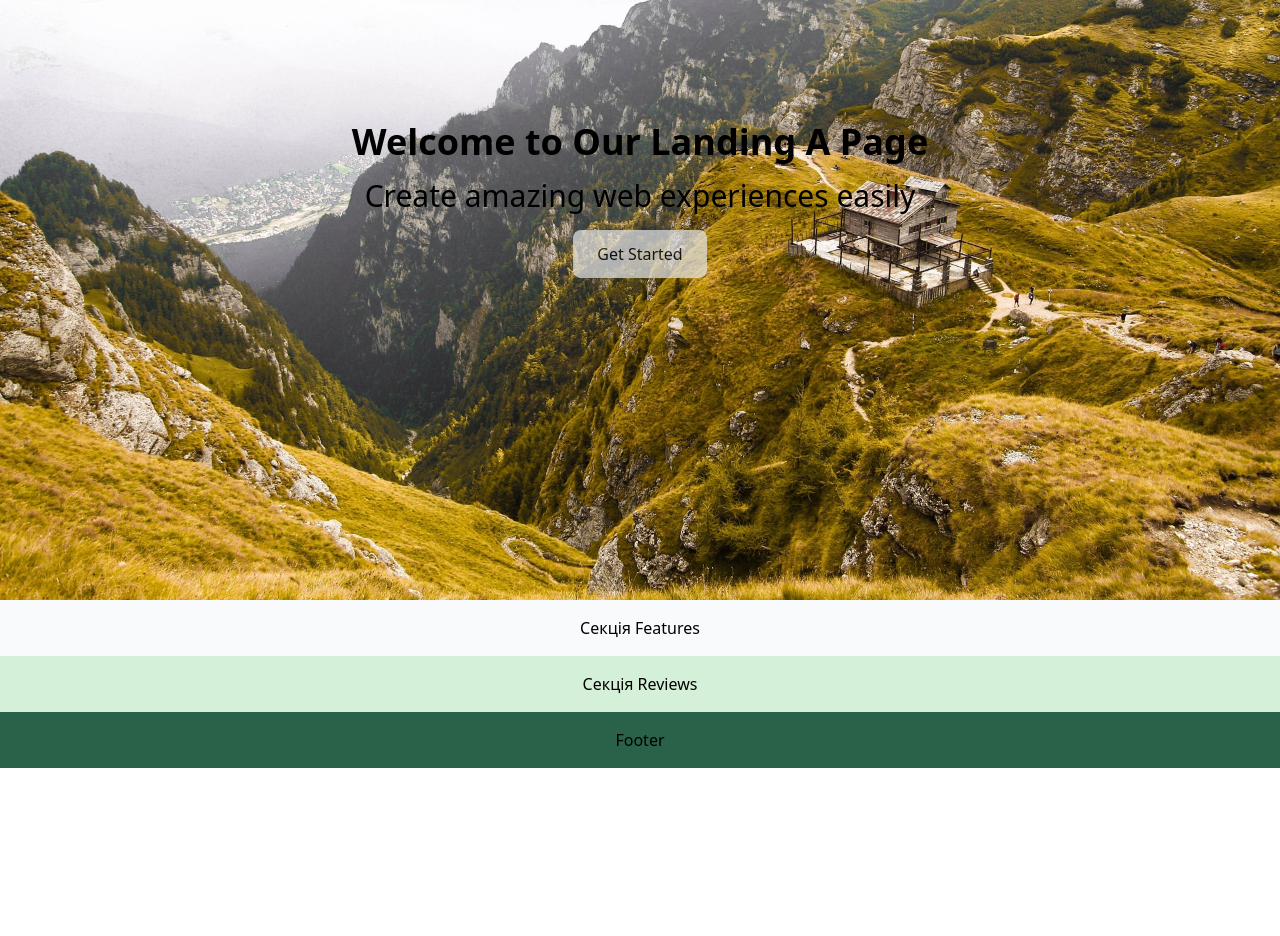
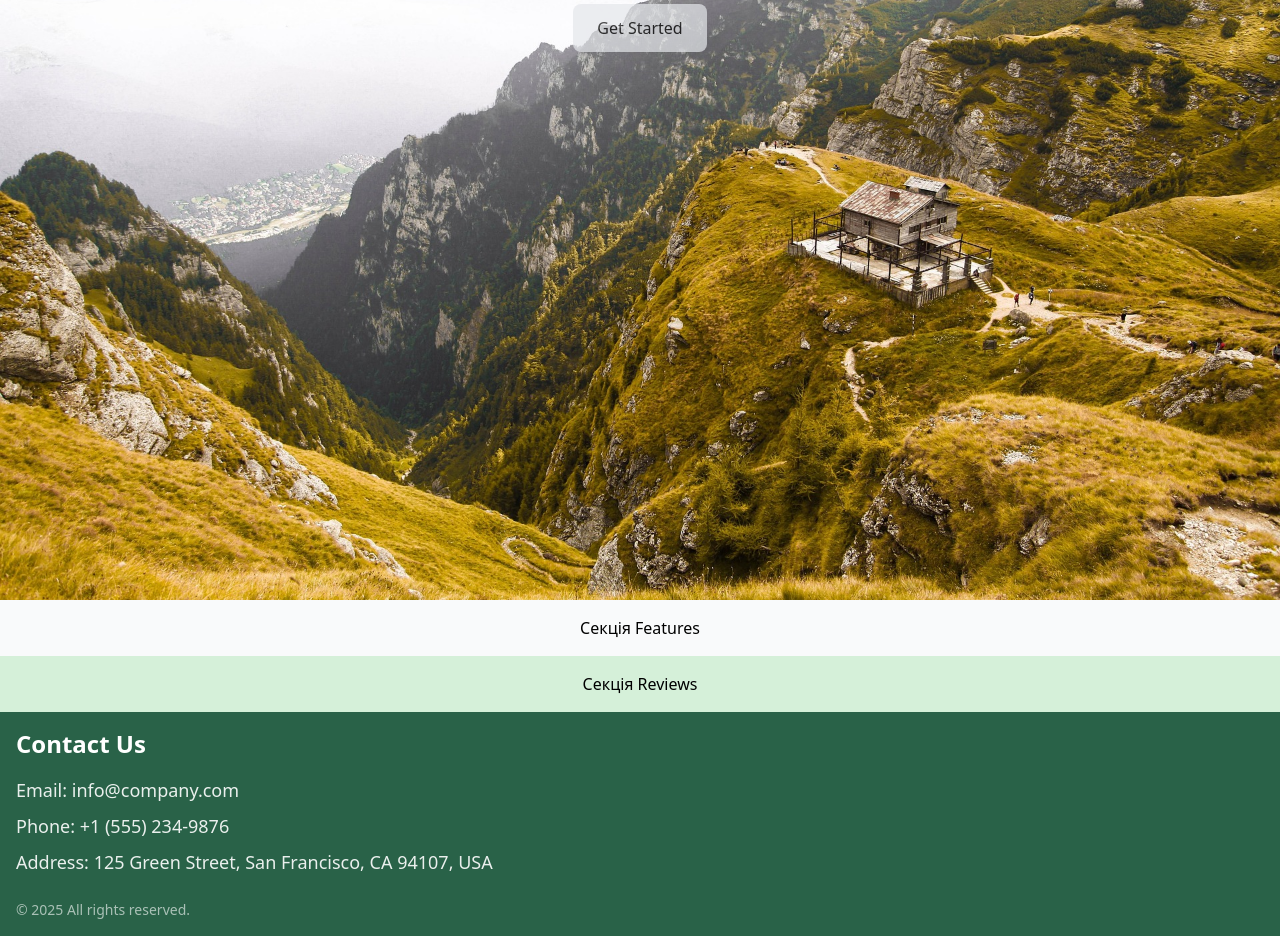
Before and after one commit to opaliienko/landing-factory, a React (Vite) app: page /landing/landingA in a window 1280 px wide. Shown: the part 200-1136 px from the top of the page. Before the commit the page ends 968 px from the top, so only its background shows below. Built offline with nearby package versions, Linux system fonts and the light colour scheme.

Commit message:
Added data to configs, added footer style

```diff
--- a/src/components/sections/Footer.jsx
+++ b/src/components/sections/Footer.jsx
@@ -1,13 +1,27 @@
 const Footer = ({ content, theme }) => {
   const customClasses = content.customClasses || {};
+  const contacts = content.contacts || {};
+  const copyright = content.copyright;
 
   return (
-    <section
+    <footer
       className={`w-full ${customClasses.section}`}
       style={{ backgroundColor: theme.colors.ACCENT_COLOR }}
     >
-      <div className="">Footer</div>
-    </section>
+      <div className={`${customClasses.container}`}>
+        <h3 className={customClasses.title}>{content.title}</h3>
+
+        <ul className={customClasses.list}>
+          {contacts.email && <li>Email: {contacts.email}</li>}
+          {contacts.phone && <li>Phone: {contacts.phone}</li>}
+          {contacts.address && <li>Address: {contacts.address}</li>}
+        </ul>
+
+        <p className={customClasses.copyright}>
+          © {new Date().getFullYear()} {copyright}
+        </p>
+      </div>
+    </footer>
   );
 };
 
--- a/src/components/sections/Hero.jsx
+++ b/src/components/sections/Hero.jsx
@@ -9,13 +9,14 @@ const Hero = ({ content, theme }) => {
       <div className="container mx-auto text-center text-black">
         <h1 className={`${customClasses.title}`}>{content.title}</h1>
         <p className={`${customClasses.subtitle}`}>{content.subtitle}</p>
-        <button
-          className={`${customClasses.button}`}
-          style={{ backgroundColor: theme.colors.BUTTON_BG_COLOR }}
-        >
-          {content.buttonText}
-        </button>
       </div>
+
+      <button
+        className={`${customClasses.button}`}
+        style={{ backgroundColor: theme.colors.BUTTON_BG_COLOR }}
+      >
+        {content.buttonText}
+      </button>
     </section>
   );
 };
--- a/src/landings/landingA/config.js
+++ b/src/landings/landingA/config.js
@@ -14,11 +14,11 @@ export const landingA = {
         imageUrl: heroImage,
         customClasses: {
           section:
-            "py-4 px-4 sm:py-6 sm:px-6 md:py-16 md:px-20 flex items-center justify-center",
-          title: "mb-4 text-4xl sm:text-5xl font-bold ",
-          subtitle: "mb-4 text-3xl sm:text-4xl",
+            "py-4 px-4 sm:py-6 sm:px-6 md:py-16 md:px-20 flex flex-col justify-start",
+          title: "mb-4 text-4xl sm:text-5xl font-bold text-start",
+          subtitle: "mb-24 text-3xl sm:text-4xl text-start",
           button:
-            "px-6 py-3 rounded-lg text-black border border-white opacity-70",
+            "mx-auto px-6 py-3 rounded-lg text-black border border-white opacity-70",
         },
       },
     },
@@ -51,10 +51,20 @@ export const landingA = {
     {
       type: "Footer",
       data: {
-        contacts: { email: "", phone: "", address: "" },
+        title: "Contact Us",
+        contacts: {
+          email: "info@company.com",
+          phone: "+1 (555) 234-9876",
+          address: "125 Green Street, San Francisco, CA 94107, USA",
+        },
+        copyright: "All rights reserved.",
         customClasses: {
           section:
-            "py-4 px-4 sm:py-6 sm:px-6 md:py-16 md:px-20 flex items-center justify-center",
+            "py-4 px-4 sm:py-6 sm:px-6 md:py-12 md:px-20 flex items-center justify-start",
+          container: "text-left text-white",
+          title: "text-2xl font-bold mb-4",
+          list: "space-y-2 text-lg opacity-90",
+          copyright: "mt-6 text-sm opacity-60",
         },
       },
     },
--- a/src/landings/landingB/config.js
+++ b/src/landings/landingB/config.js
@@ -14,11 +14,11 @@ export const landingB = {
         imageUrl: heroImage,
         customClasses: {
           section:
-            "py-4 px-4 sm:py-6 sm:px-6 md:py-16 md:px-20 flex items-center justify-center",
-          title: "mb-4 text-4xl sm:text-5xl font-bold ",
-          subtitle: "mb-4 text-3xl sm:text-4xl",
+            "py-4 px-4 sm:py-6 sm:px-6 md:py-16 md:px-20 flex flex-col justify-center items-center",
+          title: "mb-4 text-4xl sm:text-5xl font-bold text-center",
+          subtitle: "mb-16 text-3xl sm:text-4xl text-center",
           button:
-            "px-6 py-3 rounded-lg text-black border border-white opacity-70",
+            "mx-auto px-6 py-3 rounded-lg text-black border border-white opacity-70",
         },
       },
     },
@@ -51,10 +51,20 @@ export const landingB = {
     {
       type: "Footer",
       data: {
-        contacts: { email: "", phone: "", address: "" },
+        title: "Contact Us",
+        contacts: {
+          email: "info@company.com",
+          phone: "+1 (555) 234-9876",
+          address: "125 Green Street, San Francisco, CA 94107, USA",
+        },
+        copyright: "All rights reserved.",
         customClasses: {
           section:
-            "py-4 px-4 sm:py-6 sm:px-6 md:py-16 md:px-20 flex items-center justify-center",
+            "py-4 px-4 sm:py-6 sm:px-6 md:py-12 md:px-20 flex items-center justify-center",
+          container: "mx-auto text-center text-white",
+          title: "text-2xl font-bold mb-4",
+          list: "space-y-2 text-lg opacity-90",
+          copyright: "mt-6 text-sm opacity-60",
         },
       },
     },
```
